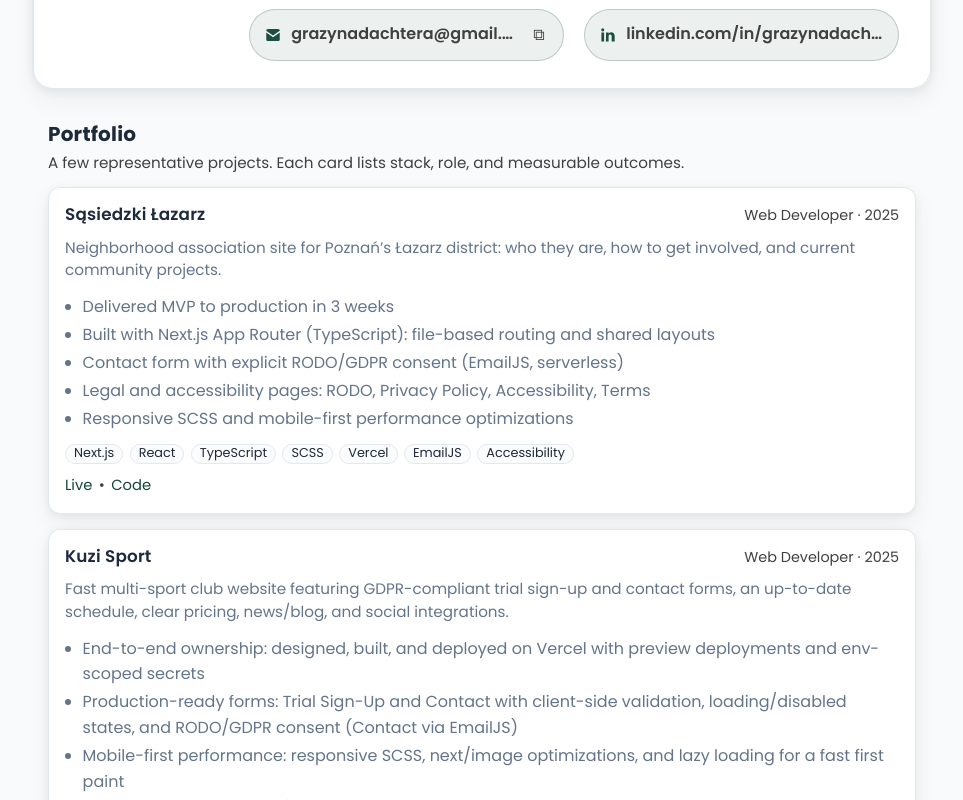
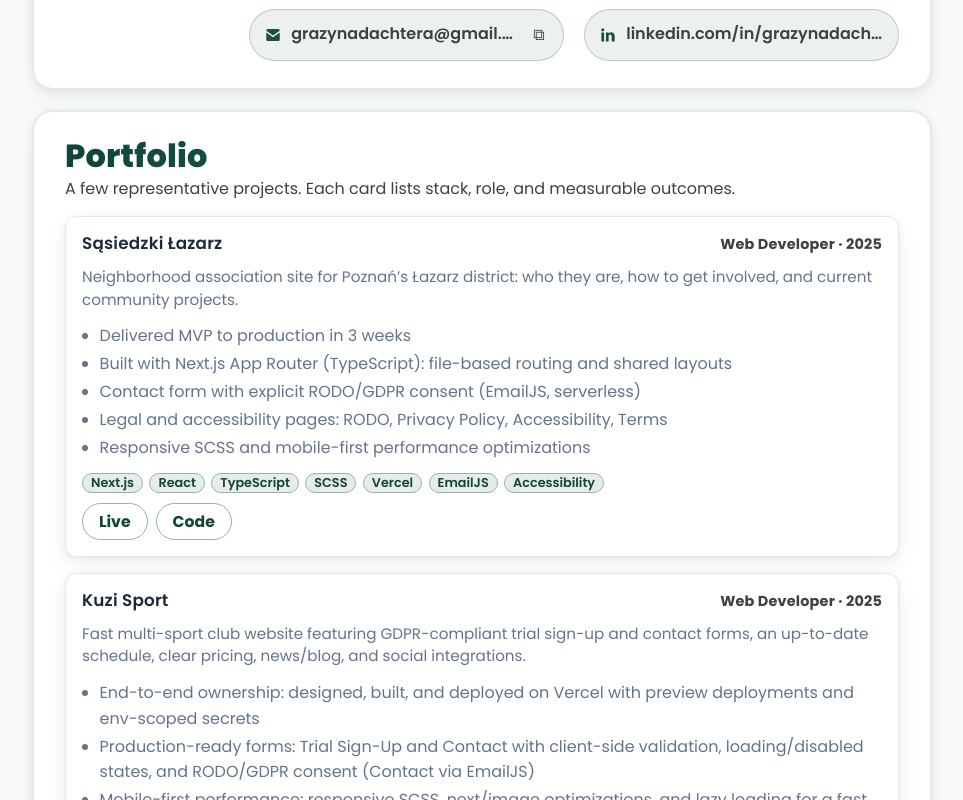
Before and after one commit to GrazynaDachtera/grazynadachtera, a Next.js app: page / in a window 1280 px wide. Shown: the part 540-1340 px from the top of the page, without its empty margins (158-1121 px from the left). Built offline with nearby package versions, Linux system fonts and the light colour scheme.

Commit message:
applied styling for portfolio section

```diff
--- a/package.json
+++ b/package.json
@@ -22,6 +22,7 @@
     "@types/react-dom": "^19",
     "eslint": "^9",
     "eslint-config-next": "15.5.3",
+    "playwright": "^1.55.1",
     "tailwindcss": "^4",
     "typescript": "^5"
   }
--- a/src/components/Body/Portfolio/Portfolio.scss
+++ b/src/components/Body/Portfolio/Portfolio.scss
@@ -1,31 +1,35 @@
+@use "@/styles/ui";
+
 $accent: var(--accent);
-$text: var(--foreground);
-$muted: var(--muted);
-$subtle: var(--subtle);
+$text: var(--text);
 $border: var(--border);
 $surface: var(--surface);
 $shadow1: var(--shadow-1);
 
+/* one source of truth for title & meta size */
+$heading-size: clamp(1.05rem, 1.6vw, 1.25rem);
+
 .portfolio {
+  @include ui.card(20px, 1.5rem);
   max-width: 900px;
-  margin: 2rem auto 0;
-  padding: 0 1rem;
-  color: $text;
+  margin: 1.25rem auto 0;
 
-  &__header { margin-bottom: 0.75rem; }
+  @media (min-width: 640px) { padding: 1.75rem 2rem; }
+
+  &__header { margin-bottom: .75rem; }
 
   &__title {
-    font-size: clamp(1.1rem, 2vw, 1.25rem);
-    font-weight: 700;
-    margin: 0 0 0.25rem;
+    font-size: clamp(1.4rem, 3.2vw, 2rem);
+    font-weight: 800;
+    margin: 0 0 .25rem;
     letter-spacing: .2px;
-    color: $text;
+    line-height: 1.05;
   }
 
   &__subtitle {
-    margin: 0 0 .75rem;
-    color: $muted;
-    font-size: .95rem;
+    margin: 0 0 .9rem;
+    color: $text;
+    font-size: 1rem;
   }
 
   &__grid {
@@ -33,7 +37,7 @@ $shadow1: var(--shadow-1);
     margin: 0;
     padding: 0;
     display: grid;
-    gap: .9rem;
+    gap: 1rem;
 
     @media (min-width: 720px) {
       grid-template-columns: repeat(2, minmax(0, 1fr));
@@ -47,12 +51,13 @@ $shadow1: var(--shadow-1);
 
 .project-card {
   background: $surface;
-  border: 1px solid $border;
-  border-radius: 12px;
+  border: 0;
+  border-radius: 16px;
   padding: 1rem;
   display: grid;
-  gap: .6rem;
+  gap: .7rem;
   box-shadow: $shadow1;
+  color: $text;
 
   &:focus-within {
     outline: 2px solid $accent;
@@ -67,10 +72,11 @@ $shadow1: var(--shadow-1);
   }
 
   &__title {
-    font-size: 1.05rem;
-    font-weight: 600;
     margin: 0;
-    color: $text;
+    font-size: $heading-size;
+    font-weight: 700;
+    letter-spacing: .2px;
+    color: $accent;
 
     a {
       color: inherit;
@@ -87,25 +93,27 @@ $shadow1: var(--shadow-1);
 
   &__meta {
     margin: 0;
-    color: $muted;
-    font-size: .9rem;
     white-space: nowrap;
+    font-size: $heading-size;
+    font-weight: 700;
+    letter-spacing: .2px;
+    color: $accent;
   }
 
   &__summary {
     margin: 0;
-    font-size: .95rem;
-    line-height: 1.5;
-    color: $subtle;
+    font-size: 1rem;
+    line-height: 1.6;
+    color: $text;
   }
 
   &__highlights {
     list-style: disc;
     padding-left: 1.1rem;
     margin: 0;
-    color: $subtle;
+    color: $text;
 
-    li { margin: .15rem 0; }
+    li { margin: .2rem 0; }
   }
 
   &__tags {
@@ -115,38 +123,40 @@ $shadow1: var(--shadow-1);
   }
 
   &__links {
-    margin: 0;
-    font-size: .92rem;
-
-    .dot { margin: 0 .4rem; color: $muted; }
+    margin: .2rem 0 0;
+    display: flex;
+    align-items: center;
+    gap: .5rem;
   }
 }
 
-.tag {
-  display: inline-block;
-  border: 1px solid $border;
-  border-radius: 999px;
-  padding: .18rem .5rem;
-  font-size: .8rem;
-  line-height: 1;
-  background: color-mix(in oklab, $surface 85%, $border);
-  color: $text;
+.project-card__links .btn.btn--ghost,
+.project-card__links .btn.btn--ghost:visited,
+.project-card__links .btn.btn--ghost:focus,
+.project-card__links .btn.btn--ghost:hover {
+  color: var(--accent);
+  border-color: color-mix(in srgb, var(--accent) 35%, var(--border));
 }
 
-.project-link {
-  color: $accent;
-  text-decoration: none;
-  border-bottom: 1px solid transparent;
+.project-card__links .btn.btn--ghost:hover { border-color: var(--accent); }
 
-  &:hover,
-  &:focus-visible {
-    border-bottom-color: $accent;
-    outline: none;
-  }
+.project-card__tags .pill,
+.project-card__tags .tag {
+  color: var(--accent);
+  border-color: color-mix(in srgb, var(--accent) 35%, var(--border));
+  background: color-mix(in srgb, var(--accent) 10%, transparent);
 }
 
 @media print {
-  .portfolio { margin-top: .5rem; }
+  .portfolio {
+    margin-top: .5rem;
+    padding: 0;
+    background: transparent;
+    border: 0;
+    box-shadow: none;
+  }
+
   .project-card { break-inside: avoid; page-break-inside: avoid; }
-  .project-link[href^="http"]::after { content: " (" attr(href) ")"; }
+
+  .project-card__links a[href^="http"]::after { content: " (" attr(href) ")"; }
 }
--- a/src/components/Body/Portfolio/Portfolio.tsx
+++ b/src/components/Body/Portfolio/Portfolio.tsx
@@ -2,6 +2,7 @@
 
 import React from "react";
 import "./Portfolio.scss";
+import { Poppins } from "next/font/google";
 
 export type Project = {
   title: string;
@@ -16,6 +17,12 @@ export type Project = {
   order: number;
   wide?: boolean;
 };
+
+const poppins = Poppins({
+  subsets: ["latin", "latin-ext"],
+  weight: ["400", "500", "600", "700", "800"],
+  display: "swap",
+});
 
 const p = (x: Project) => x;
 
@@ -142,10 +149,10 @@ const PROJECTS = [
     order: 5,
     wide: true,
   }),
-] as const satisfies readonly Project[];
+] as const;
 
 function Tag({ children }: { children: React.ReactNode }) {
-  return <span className="tag">{children}</span>;
+  return <span className="tag pill">{children}</span>;
 }
 
 export default function Portfolio() {
@@ -154,11 +161,11 @@ export default function Portfolio() {
   return (
     <section
       id="portfolio"
-      className="portfolio"
+      className={`portfolio ${poppins.className}`}
       aria-label="Portfolio projects"
     >
       <header className="portfolio__header">
-        <h2 className="portfolio__title">Portfolio</h2>
+        <h2 className="portfolio__title accent-gradient">Portfolio</h2>
         <p className="portfolio__subtitle">
           A few representative projects. Each card lists stack, role, and
           measurable outcomes.
@@ -225,26 +232,21 @@ export default function Portfolio() {
                     href={p.siteUrl}
                     target="_blank"
                     rel="noopener noreferrer"
-                    className="project-link"
+                    className="btn btn--ghost"
                     aria-label={`Open live site: ${p.title}`}
                   >
                     Live
                   </a>
                   {p.repoUrl && (
-                    <>
-                      <span aria-hidden="true" className="dot">
-                        •
-                      </span>
                     <a
                       href={p.repoUrl}
                       target="_blank"
                       rel="noopener noreferrer"
-                        className="project-link"
+                      className="btn btn--ghost"
                       aria-label={`View code on GitHub: ${p.title}`}
                     >
                       Code
                     </a>
-                    </>
                   )}
                 </p>
               </article>
--- a/src/components/Header/Header.scss
+++ b/src/components/Header/Header.scss
@@ -1,3 +1,6 @@
+
+@use "@/styles/ui";
+
 :root {
   --accent: #114538;
   --text: #3f4041;
@@ -73,22 +76,12 @@ $resume-maxw: 900px;
   &__content { display: grid; gap: .55rem; }
 
   .accent-gradient {
-    --g: linear-gradient(90deg, var(--accent), color-mix(in srgb, var(--accent) 65%, #22d3ee));
-    background: var(--g);
-    -webkit-background-clip: text;
-    background-clip: text;
-    color: transparent;
     font-size: clamp(1.8rem, 3.6vw, 2.3rem);
     font-weight: 800;
     letter-spacing: .2px;
     margin: 0;
     line-height: 1.05;
-
-    @media (prefers-reduced-motion: no-preference) {
-      &:hover { background-size: 200% 100%; animation: sheen 1.25s linear forwards; }
-    }
   }
-  @keyframes sheen { from { background-position: 0% 50%; } to { background-position: 100% 50%; } }
 
   &__role {
     display: flex;
@@ -141,21 +134,6 @@ $resume-maxw: 900px;
     flex-wrap: wrap;
     gap: .55rem;
 
-    .btn {
-      appearance: none;
-      border-radius: 999px;
-      padding: .6rem 1rem;
-      font-weight: 700;
-      font-size: .98rem;
-      border: 1px solid transparent;
-      text-decoration: none;
-      line-height: 1;
-      transition: transform .06s ease, background-color .2s, border-color .2s;
-      &:active { transform: translateY(1px); }
-    }
-    .btn--primary { background: var(--accent); color: #fff; border-color: var(--accent); }
-    .btn--ghost   { background: transparent; color: var(--text); border-color: var(--border); }
-    .btn--ghost:hover { border-color: color-mix(in srgb, var(--accent) 50%, var(--border)); }
     .btn--ghost:last-child { border-style: dashed; }
   }
 
@@ -239,13 +217,9 @@ $resume-maxw: 900px;
 }
 
 .resume-header__role .badge,
-.resume-header__availability .chip {
-  color: #3f4041 !important;
-}
+.resume-header__availability .chip { color: #3f4041 !important; }
 
 .resume-header__cta .btn.btn--ghost,
 .resume-header__cta .btn.btn--ghost:visited,
 .resume-header__cta .btn.btn--ghost:focus,
-.resume-header__cta .btn.btn--ghost:hover {
-  color: #3f4041 !important;
-}
+.resume-header__cta .btn.btn--ghost:hover { color: #3f4041 !important; }
--- a/src/components/Header/Header.tsx
+++ b/src/components/Header/Header.tsx
@@ -1,4 +1,5 @@
 "use client";
+
 import Image from "next/image";
 import React, { useState } from "react";
 import "./Header.scss";
@@ -151,7 +152,6 @@ export default function Header() {
           >
             Download CV
           </a>
-
           <a
             className="btn btn--ghost"
             href={gmailComposeUrl}
@@ -161,7 +161,6 @@ export default function Header() {
           >
             Write an email
           </a>
-
           <a
             className="btn btn--ghost"
             href="#portfolio"
--- /dev/null
+++ b/src/styles/_ui.scss
@@ -0,0 +1,90 @@
+:root {
+  --accent: #114538;
+  --text: #3f4041;
+  --muted: #3f4041;
+  --border: #e2e8f0;
+  --surface: #ffffff;
+  --shadow-1: 0 2px 8px rgba(2, 6, 23, .06), 0 10px 24px rgba(2, 6, 23, .05);
+}
+
+@mixin card($radius: 20px, $pad: 1.5rem) {
+  background: var(--surface);
+  border: 1px solid var(--border);
+  border-radius: $radius;
+  box-shadow: var(--shadow-1);
+  position: relative;
+  padding: $pad;
+
+  &::before {
+    content: "";
+    position: absolute;
+    inset: 0;
+    border-radius: $radius;
+    pointer-events: none;
+    box-shadow: inset 0 0 0 1px color-mix(in srgb, var(--accent) 12%, transparent);
+  }
+}
+
+.accent-gradient {
+  --g: linear-gradient(90deg, var(--accent), color-mix(in srgb, var(--accent) 65%, #22d3ee));
+  background: var(--g);
+  -webkit-background-clip: text;
+  background-clip: text;
+  color: transparent;
+}
+
+.btn {
+  appearance: none;
+  border-radius: 999px;
+  padding: .6rem 1rem;
+  font-weight: 700;
+  font-size: .98rem;
+  border: 1px solid transparent;
+  text-decoration: none;
+  line-height: 1;
+  transition: transform .06s ease, background-color .2s, border-color .2s;
+
+  &:active { transform: translateY(1px); }
+}
+
+.btn--primary {
+  background: var(--accent);
+  color: #fff;
+  border-color: var(--accent);
+}
+
+.btn--ghost {
+  background: transparent;
+  color: var(--text);
+  border-color: var(--border);
+
+  &:hover {
+    border-color: color-mix(in srgb, var(--accent) 50%, var(--border));
+  }
+}
+
+.pill {
+  display: inline-flex;
+  align-items: center;
+  gap: .35rem;
+  border-radius: 999px;
+  padding: .18rem .5rem;
+  font-size: .82rem;
+  font-weight: 600;
+  line-height: 1.15;
+  color: var(--muted);
+  background: color-mix(in srgb, var(--accent) 8%, transparent);
+  border: 1px solid color-mix(in srgb, var(--accent) 22%, transparent);
+}
+
+.sr-only {
+  position: absolute;
+  width: 1px;
+  height: 1px;
+  padding: 0;
+  margin: -1px;
+  overflow: hidden;
+  clip: rect(0,0,0,0);
+  white-space: nowrap;
+  border: 0;
+}
```
Also changed, not shown: 1 other file (tests, documents, lock files or other folders). Lines whose indentation alone changed are shown as unchanged.
